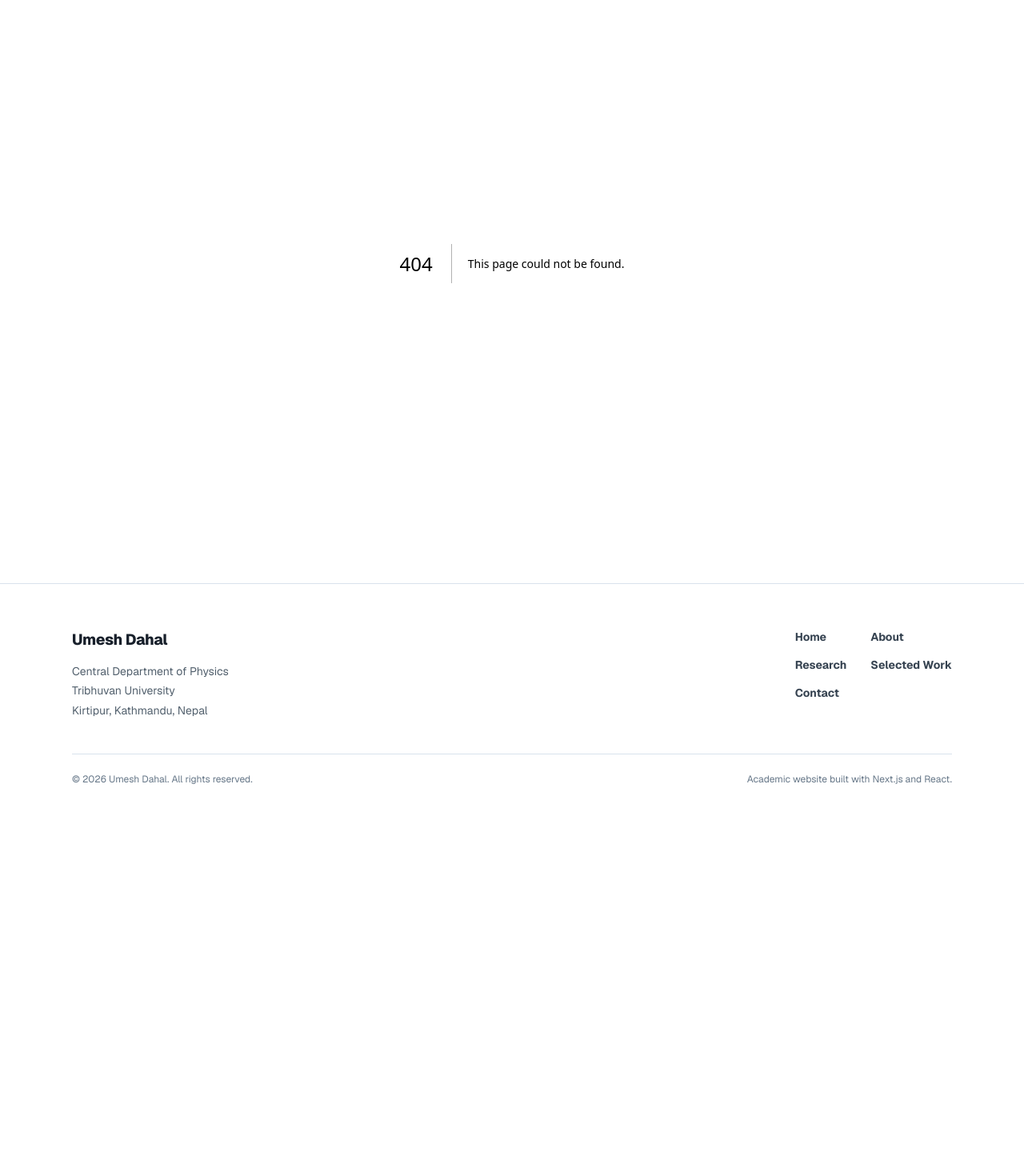
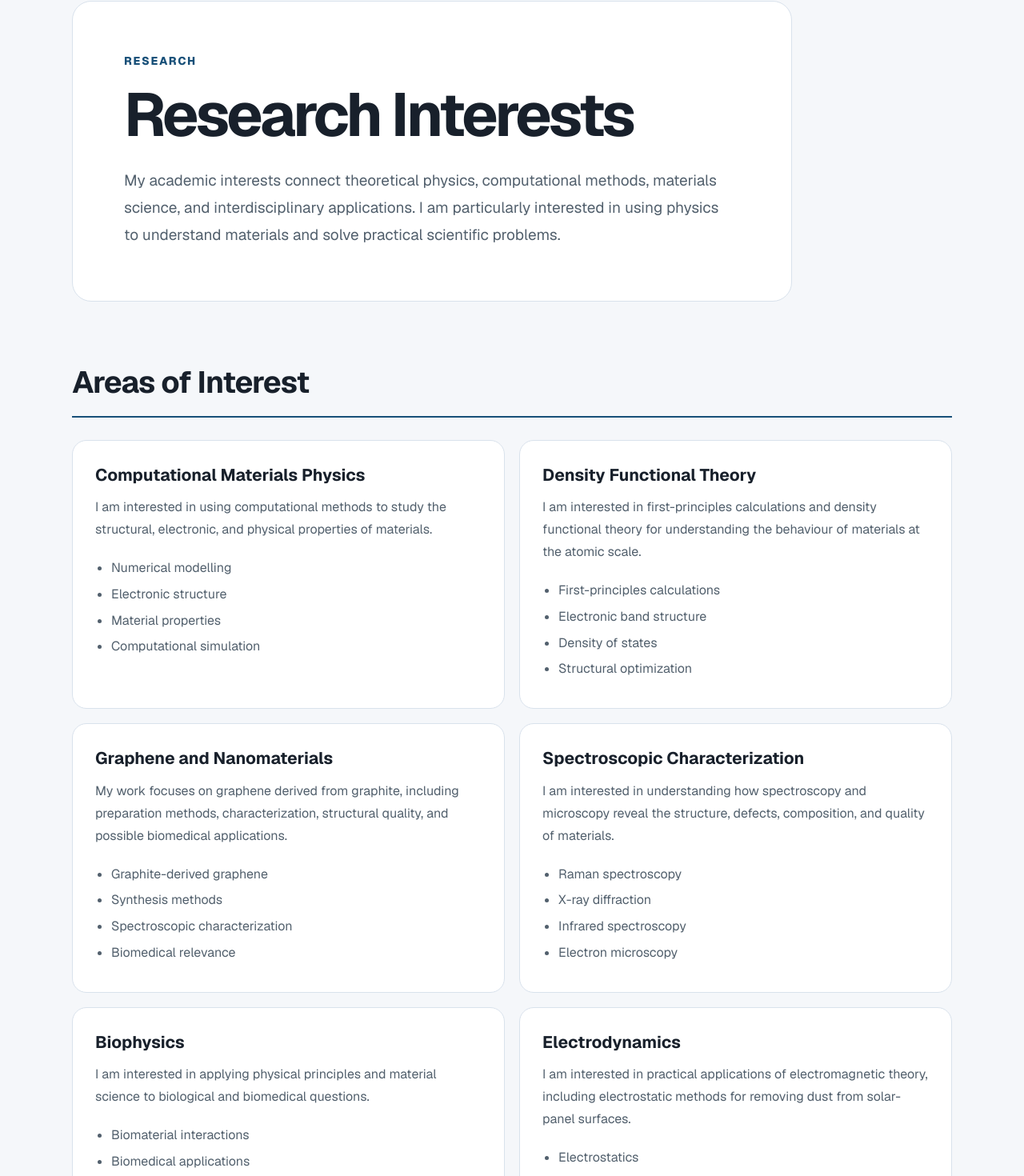
Before and after one commit to umeshdahal1/umesh-dahal.com.np, a Next.js app: page /research in a window 1280 px wide. Before the commit this address had no page. Shown: the part 148-1618 px from the top of the page at 80% size. Before the commit the page ends 1159 px from the top, so only its background shows below. Built offline with nearby package versions, Linux system fonts and the light colour scheme.

Commit message:
Add Research page and navigation

```diff
--- a/src/app/layout.js
+++ b/src/app/layout.js
@@ -71,7 +71,11 @@ export const metadata = {
 
 export default function RootLayout({ children }) {
   return (
-    <html lang="en" className={`${geistSans.variable} ${geistMono.variable}`}>
+    <html
+      lang="en"
+      data-scroll-behavior="smooth"
+      className={`${geistSans.variable} ${geistMono.variable}`}
+    >
       <body>
         <Header />
         {children}
--- /dev/null
+++ b/src/app/research/page.js
@@ -0,0 +1,148 @@
+import styles from "./page.module.css";
+
+export const metadata = {
+  title: "Research",
+  description:
+    "Research interests and academic projects of Umesh Dahal in computational physics, graphene, nanomaterials, spectroscopy, biophysics, and electrodynamics.",
+};
+
+const researchAreas = [
+  {
+    title: "Computational Materials Physics",
+    description:
+      "I am interested in using computational methods to study the structural, electronic, and physical properties of materials.",
+    topics: [
+      "Numerical modelling",
+      "Electronic structure",
+      "Material properties",
+      "Computational simulation",
+    ],
+  },
+  {
+    title: "Density Functional Theory",
+    description:
+      "I am interested in first-principles calculations and density functional theory for understanding the behaviour of materials at the atomic scale.",
+    topics: [
+      "First-principles calculations",
+      "Electronic band structure",
+      "Density of states",
+      "Structural optimization",
+    ],
+  },
+  {
+    title: "Graphene and Nanomaterials",
+    description:
+      "My work focuses on graphene derived from graphite, including preparation methods, characterization, structural quality, and possible biomedical applications.",
+    topics: [
+      "Graphite-derived graphene",
+      "Synthesis methods",
+      "Spectroscopic characterization",
+      "Biomedical relevance",
+    ],
+  },
+  {
+    title: "Spectroscopic Characterization",
+    description:
+      "I am interested in understanding how spectroscopy and microscopy reveal the structure, defects, composition, and quality of materials.",
+    topics: [
+      "Raman spectroscopy",
+      "X-ray diffraction",
+      "Infrared spectroscopy",
+      "Electron microscopy",
+    ],
+  },
+  {
+    title: "Biophysics",
+    description:
+      "I am interested in applying physical principles and material science to biological and biomedical questions.",
+    topics: [
+      "Biomaterial interactions",
+      "Biomedical applications",
+      "Nanomaterial biocompatibility",
+      "Interdisciplinary physics",
+    ],
+  },
+  {
+    title: "Electrodynamics",
+    description:
+      "I am interested in practical applications of electromagnetic theory, including electrostatic methods for removing dust from solar-panel surfaces.",
+    topics: [
+      "Electrostatics",
+      "Electric-field modelling",
+      "Solar-panel applications",
+      "Dust-removal systems",
+    ],
+  },
+];
+
+export default function ResearchPage() {
+  return (
+    <main className={styles.main}>
+      <section className={styles.hero}>
+        <p className={styles.eyebrow}>Research</p>
+
+        <h1>Research Interests</h1>
+
+        <p className={styles.introduction}>
+          My academic interests connect theoretical physics, computational
+          methods, materials science, and interdisciplinary applications. I am
+          particularly interested in using physics to understand materials and
+          solve practical scientific problems.
+        </p>
+      </section>
+
+      <section className={styles.section}>
+        <h2>Areas of Interest</h2>
+
+        <div className={styles.grid}>
+          {researchAreas.map((area) => (
+            <article className={styles.card} key={area.title}>
+              <h3>{area.title}</h3>
+
+              <p>{area.description}</p>
+
+              <ul>
+                {area.topics.map((topic) => (
+                  <li key={topic}>{topic}</li>
+                ))}
+              </ul>
+            </article>
+          ))}
+        </div>
+      </section>
+
+      <section className={styles.section}>
+        <h2>Current Academic Work</h2>
+
+        <article className={styles.project}>
+          <p className={styles.label}>Review manuscript</p>
+
+          <h3>
+            Graphene from Graphite: Synthesis, Spectroscopic Characterization,
+            and Biomedical Applications
+          </h3>
+
+          <p>
+            This work examines major routes for preparing graphene from
+            graphite, methods used to characterize its structure and quality,
+            and its possible biomedical applications.
+          </p>
+        </article>
+
+        <article className={styles.project}>
+          <p className={styles.label}>Electrodynamics project</p>
+
+          <h3>
+            Design and Electrodynamic Analysis of an Electrostatic Dust Removal
+            System for Solar Panels
+          </h3>
+
+          <p>
+            This project studies how electric fields and electrostatic forces
+            can be used to remove dust from solar-panel surfaces.
+          </p>
+        </article>
+      </section>
+    </main>
+  );
+}
--- /dev/null
+++ b/src/app/research/page.module.css
@@ -0,0 +1,192 @@
+.main {
+  width: min(100% - 40px, 1100px);
+  margin: 0 auto;
+  padding: 72px 0 96px;
+}
+
+.hero {
+  max-width: 900px;
+  padding: 64px;
+  margin-bottom: 72px;
+  border: 1px solid #d9e2ec;
+  border-radius: 24px;
+  background: #ffffff;
+}
+
+.eyebrow {
+  margin: 0 0 18px;
+  color: #174f78;
+  font-size: 14px;
+  font-weight: 750;
+  letter-spacing: 0.12em;
+  text-transform: uppercase;
+}
+
+.hero h1 {
+  margin: 0;
+  color: #18202b;
+  font-size: clamp(46px, 8vw, 76px);
+  line-height: 1;
+  letter-spacing: -0.05em;
+}
+
+.introduction {
+  max-width: 760px;
+  margin: 28px 0 0;
+  color: #52606d;
+  font-size: 19px;
+  line-height: 1.8;
+}
+
+.section {
+  margin-bottom: 72px;
+}
+
+.section > h2 {
+  margin: 0 0 28px;
+  padding-bottom: 14px;
+  border-bottom: 2px solid #174f78;
+  color: #18202b;
+  font-size: clamp(28px, 4vw, 38px);
+  letter-spacing: -0.025em;
+}
+
+.grid {
+  display: grid;
+  grid-template-columns: repeat(2, minmax(0, 1fr));
+  gap: 18px;
+}
+
+.card,
+.project {
+  padding: 28px;
+  border: 1px solid #d9e2ec;
+  border-radius: 18px;
+  background: #ffffff;
+}
+
+.card h3,
+.project h3 {
+  margin: 0 0 12px;
+  color: #18202b;
+  font-size: 21px;
+  line-height: 1.4;
+}
+
+.card p,
+.project p {
+  margin: 0;
+  color: #52606d;
+  font-size: 16px;
+  line-height: 1.75;
+}
+
+.card ul {
+  margin: 22px 0 0;
+  padding-left: 20px;
+  color: #52606d;
+}
+
+.card li {
+  margin-bottom: 8px;
+  line-height: 1.55;
+}
+
+.project {
+  margin-bottom: 18px;
+}
+
+.label {
+  margin-bottom: 10px !important;
+  color: #174f78 !important;
+  font-size: 13px !important;
+  font-weight: 750;
+  letter-spacing: 0.08em;
+  text-transform: uppercase;
+}
+
+@media (hover: hover) and (pointer: fine) {
+  .card,
+  .project {
+    transition:
+      border-color 0.2s ease,
+      transform 0.2s ease;
+  }
+
+  .card:hover,
+  .project:hover {
+    border-color: #174f78;
+    transform: translateY(-3px);
+  }
+}
+
+@media (max-width: 720px) {
+  .main {
+    width: min(100% - 28px, 1100px);
+    padding: 28px 0 64px;
+  }
+
+  .hero {
+    padding: 44px 24px;
+    margin-bottom: 52px;
+    border-radius: 18px;
+  }
+
+  .introduction {
+    font-size: 17px;
+    line-height: 1.7;
+  }
+
+  .section {
+    margin-bottom: 52px;
+  }
+
+  .grid {
+    grid-template-columns: 1fr;
+  }
+
+  .card,
+  .project {
+    padding: 22px;
+    border-radius: 14px;
+  }
+}
+
+@media (prefers-color-scheme: dark) {
+  .hero,
+  .card,
+  .project {
+    border-color: #2b3a47;
+    background: #151f29;
+  }
+
+  .eyebrow,
+  .label {
+    color: #69b7e5 !important;
+  }
+
+  .hero h1,
+  .section > h2,
+  .card h3,
+  .project h3 {
+    color: #edf2f7;
+  }
+
+  .section > h2 {
+    border-bottom-color: #69b7e5;
+  }
+
+  .introduction,
+  .card p,
+  .project p,
+  .card ul {
+    color: #aab7c4;
+  }
+
+  @media (hover: hover) and (pointer: fine) {
+    .card:hover,
+    .project:hover {
+      border-color: #69b7e5;
+    }
+  }
+}
--- a/src/components/Footer.js
+++ b/src/components/Footer.js
@@ -22,7 +22,7 @@ export default function Footer() {
         <nav className={styles.navigation} aria-label="Footer navigation">
           <Link href="/">Home</Link>
           <Link href="/about">About</Link>
-          <Link href="/#research">Research</Link>
+          <Link href="/research">Research</Link>
           <Link href="/#work">Selected Work</Link>
           <Link href="/#contact">Contact</Link>
         </nav>
--- a/src/components/Header.js
+++ b/src/components/Header.js
@@ -13,7 +13,7 @@ export default function Header() {
         <nav className={styles.navigation} aria-label="Main navigation">
           <Link href="/">Home</Link>
           <Link href="/about">About</Link>
-          <Link href="/#research">Research</Link>
+          <Link href="/research">Research</Link>
           <Link href="/#work">Selected Work</Link>
           <Link href="/#contact">Contact</Link>
         </nav>
```
